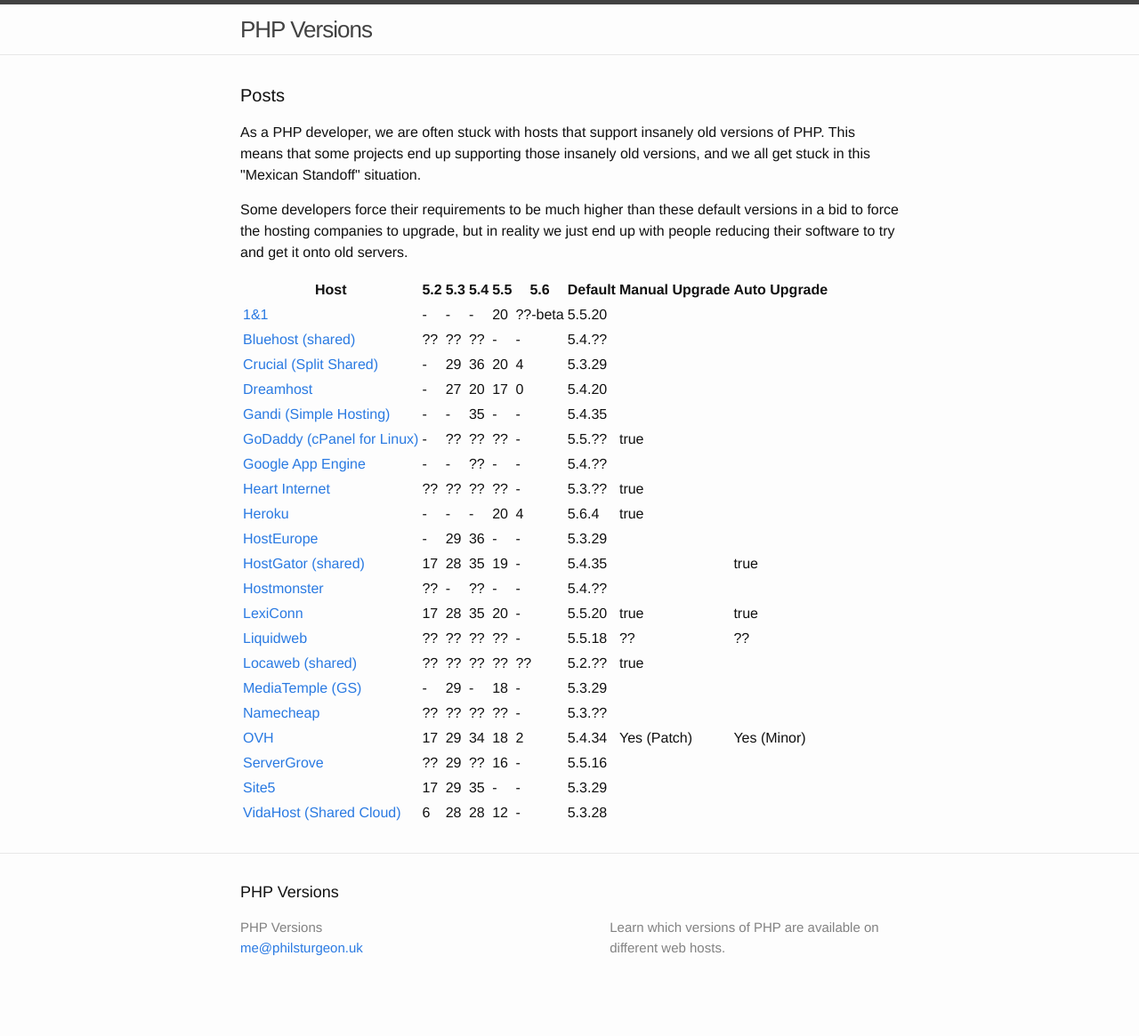
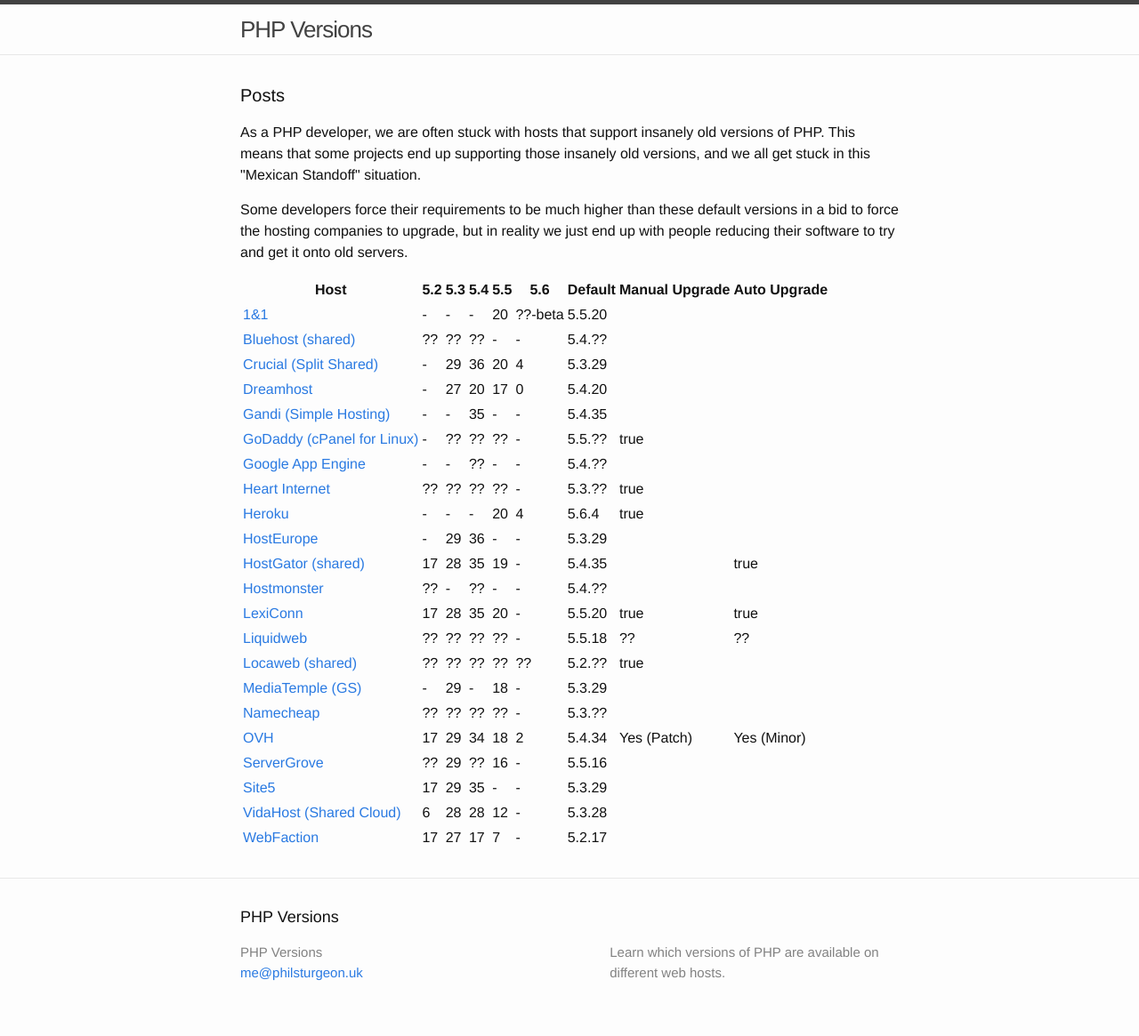
Before and after one commit to phpversions/phpversions.info, a Jekyll site: the page built from index.html, in a window 1280 px wide. Shown: the whole page at 89% size. Built offline with Jekyll 4.4.1, drawn with Linux system fonts in a browser that asks for light colours; before the commit the page ends 1137 px from its top, so only the background shows below that.

Commit message:
Added WebFaction as a host to the list
Note that the versions shown are for the CLI version of PHP. Default CLI is 5.2.17, whereas default web is 5.5.7.

```diff
--- a/_data/hosts.yml
+++ b/_data/hosts.yml
@@ -160,3 +160,11 @@
   php54: 28
   php55: 12
   default: 5.3.28
+
+- name: "WebFaction"
+  url: "https://www.webfaction.com"
+  php52: 17
+  php53: 27
+  php54: 17
+  php55: 7
+  default: 5.2.17
```
